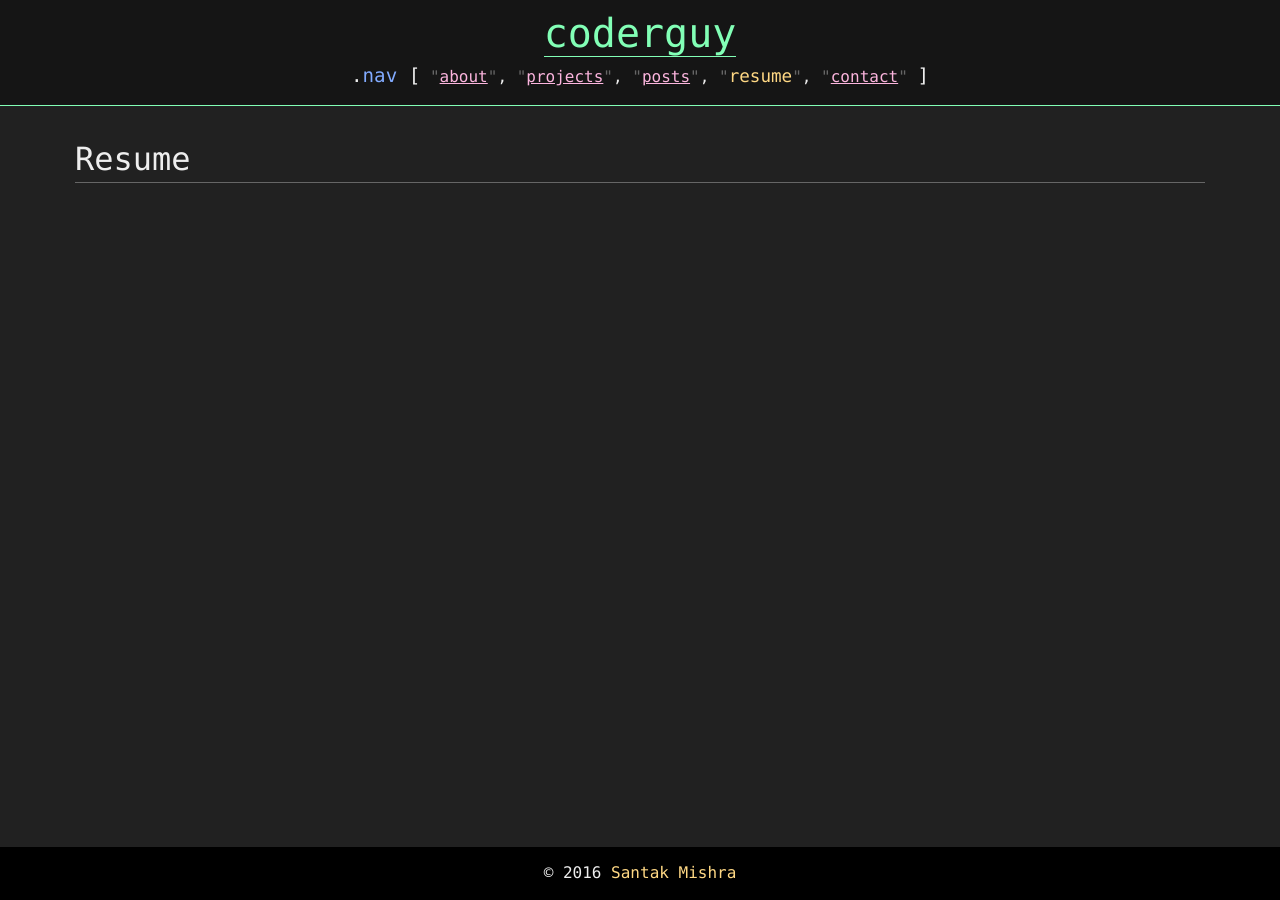
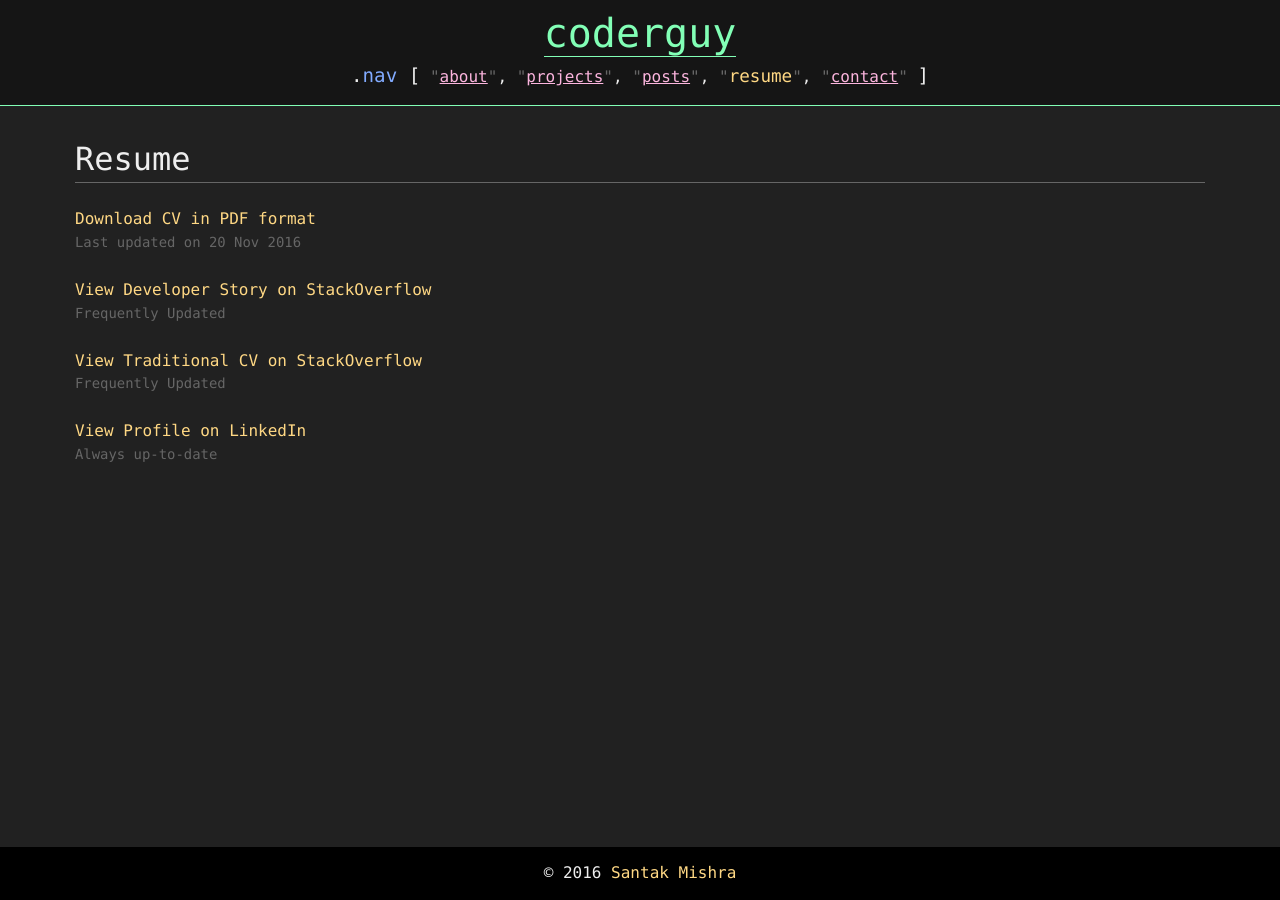
Before and after one commit to cod3rguy/cod3rguy.github.io, a Jekyll site: the page built from resume.html, in a window 1280 px wide. Built offline with Jekyll 4.4.1, drawn with Linux system fonts in a browser that asks for light colours.

Commit message:
Completed Resume page and styling

```diff
--- a/resume.html
+++ b/resume.html
@@ -3,3 +3,28 @@ title: Resume
 ---
 
 <h1 class="pageHeading">{{page.title}}</h1>
+
+<div class="cvLinks">
+    <p>
+        <a href="#" target="_blank">Download CV in PDF format</a> <br>
+        <small class="muted">Last updated on 20 Nov 2016</small>
+    </p>
+    <p>
+        <a href="http://stackoverflow.com/story/santakmishra" target="_blank">
+            View Developer Story on StackOverflow
+        </a> <br>
+        <small class="muted">Frequently Updated</small>
+    </p>
+    <p>
+        <a href="http://stackoverflow.com/cv/santakmishra" target="_blank">
+            View Traditional CV on StackOverflow
+        </a> <br>
+        <small class="muted">Frequently Updated</small>
+    </p>
+    <p>
+        <a href="https://www.linkedin.com/in/coderguy" target="_blank">
+            View Profile on LinkedIn
+        </a> <br>
+        <small class="muted">Always up-to-date</small>
+    </p>
+</div>
```
Also changed, not shown: less/style.less (+14 -0 lines), css/style.css.
